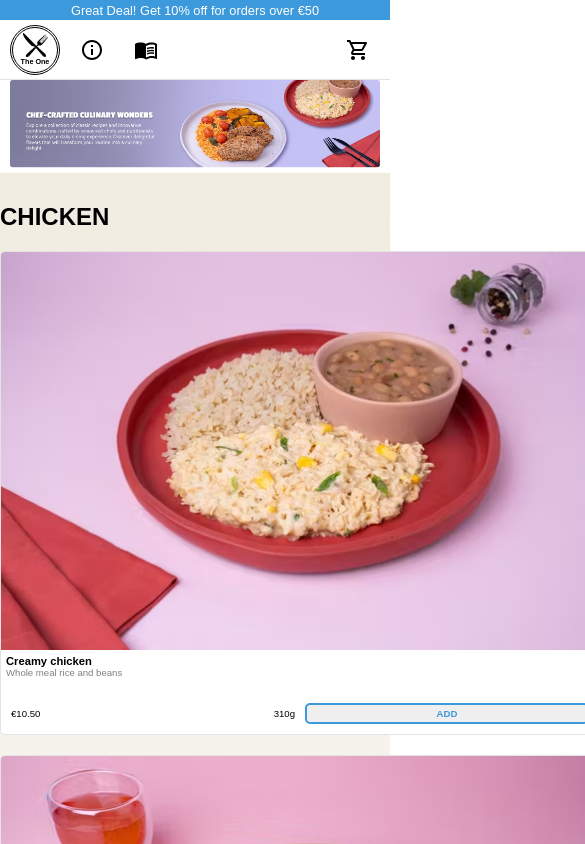
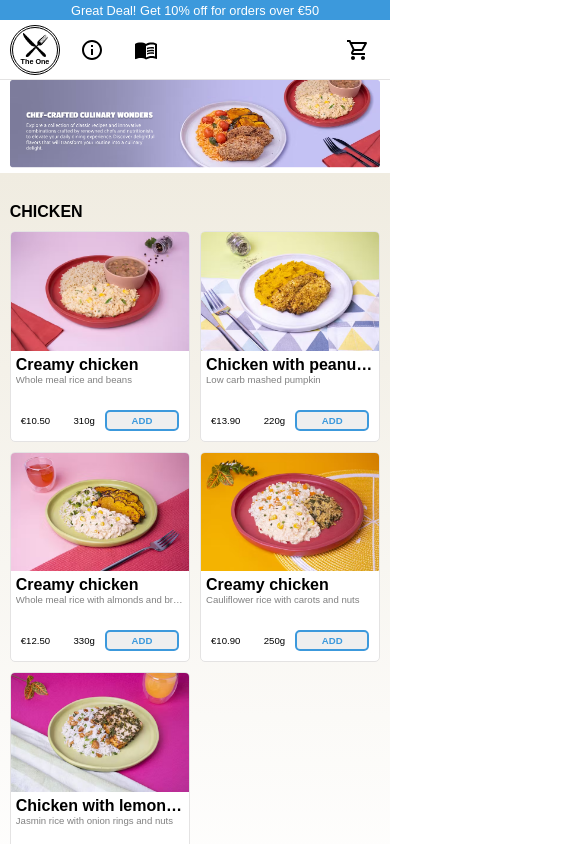
Before and after one commit to MichelPomerantzeff/Food-Ecommerce, a React (Vite) app: page /main-course in a window 390 px wide. Shown: the top 844 px of the page, 585 px wide, since content can reach past the window. Built offline with nearby package versions, Linux system fonts and the light colour scheme; no server answers.

Commit message:
feat:: add responsiveness to main-course

```diff
--- a/src/components/main-course/MainCourse.css
+++ b/src/components/main-course/MainCourse.css
@@ -1,5 +1,5 @@
 .main-course {
-    background: linear-gradient(var(--background), #fff );
+    background: linear-gradient(var(--background), #fff);
     padding: 30px 0;
 }
 
@@ -7,17 +7,31 @@
     display: flex;
     flex-direction: column;
     gap: 20px;
-    width: 1220px;
+    max-width: 1200px;
+    width: 90vw;
     margin: auto;
 }
 
 .main-course-category {
-    /* background: red; */
-    display: flex;
-    gap: 20px;
-    flex-wrap: wrap;
+    display: grid;
+    grid-template-columns: repeat(2, 1fr);
+    grid-gap: 10px;
 }
 
-.main-course-dish {
-    width: 600px;
+@media (max-width:900px) {
+
+
+    .main-course-wrapper h2 {
+        font-size: 1rem;
+    }
 }
+
+@media (max-width:650px) {
+
+    .main-course-wrapper {
+        gap: 10px;
+        width: 95vw;
+    }
+}
+
+@media (max-width:480px) {}
--- a/src/components/main-course/MainCourse.jsx
+++ b/src/components/main-course/MainCourse.jsx
@@ -9,9 +9,7 @@ export default function MainCourse({ title, dishes }) {
                 <div className="main-course-category">
                     {dishes.map((dish) => {
                         return (
-                            <div key={dish.id} className="main-course-dish">
-                                <Dish dish={dish} />
-                            </div>
+                            <Dish key={dish.id} dish={dish} />
                         );
                     })}
                 </div>
```
